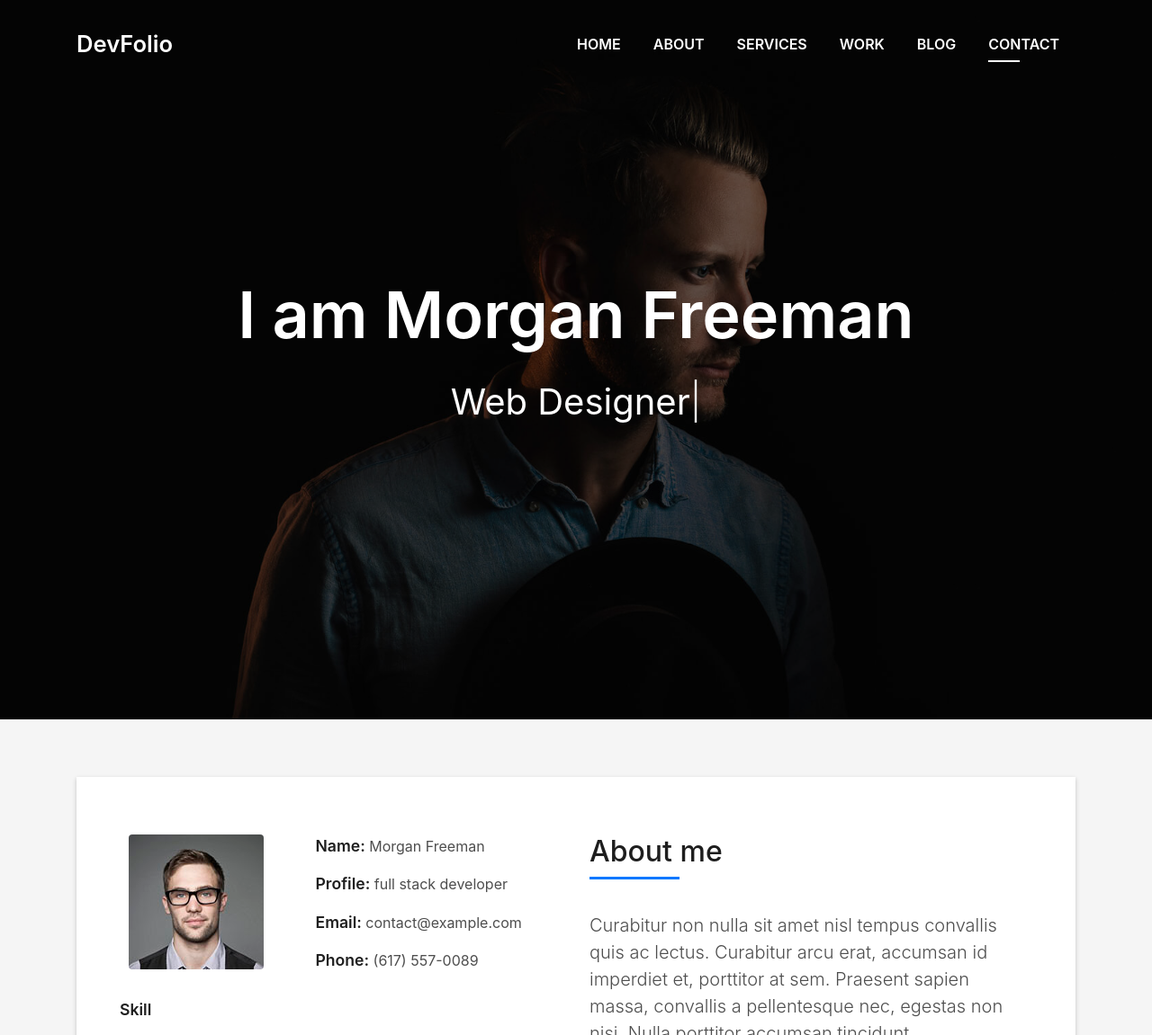
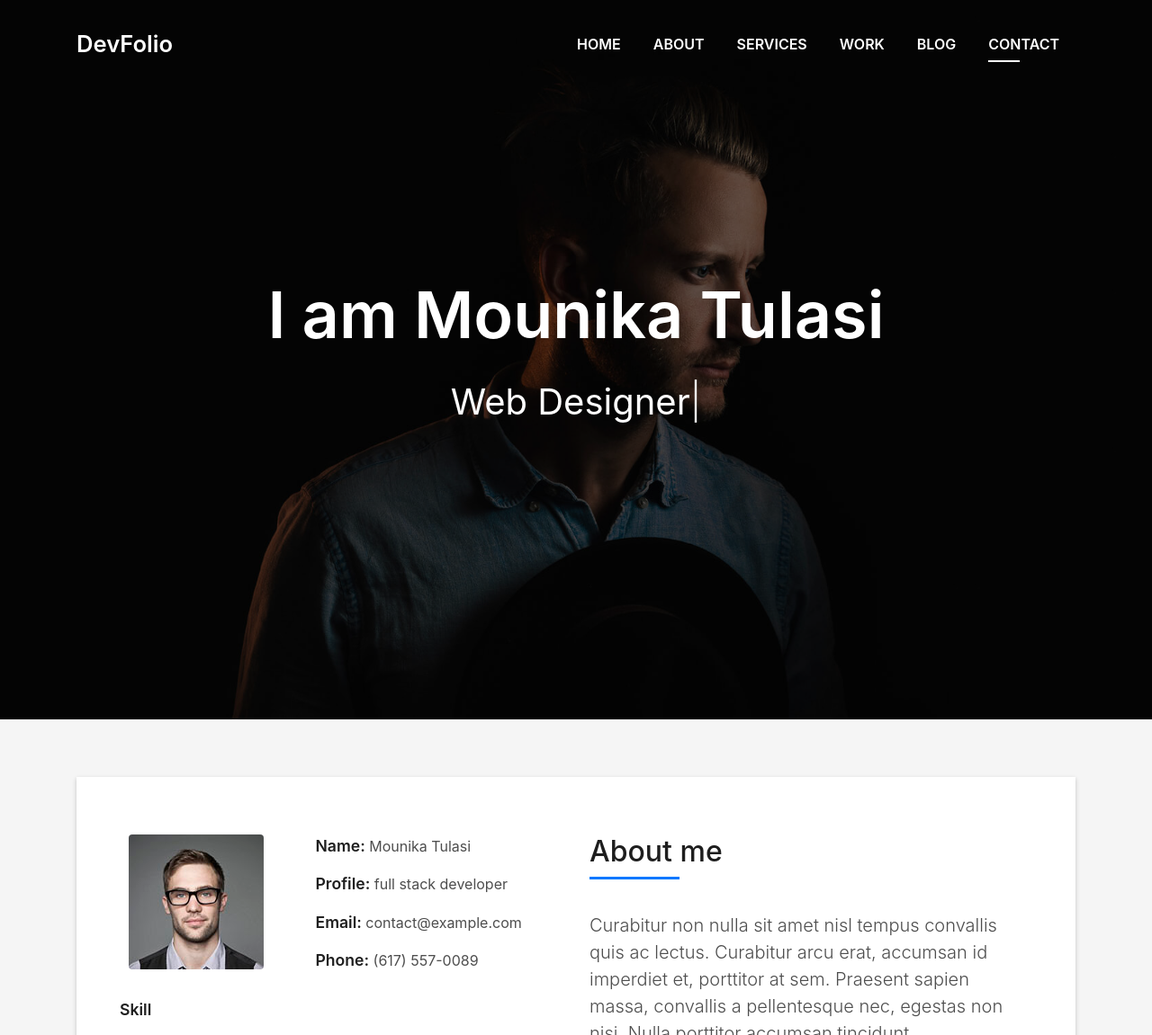
Before and after one commit to mounikatulasi332/mounikatulasi332.github.io, a plain HTML site: page index.html in a window 1280 px wide. Shown: the top 1151 px of the page at 90% size. Drawn offline with Linux system fonts and the light colour scheme; files whose address does not match are found by name.

Commit message:
Update index.html

```diff
--- a/index.html
+++ b/index.html
@@ -77,7 +77,7 @@
       <div class="table-cell">
         <div class="container">
           <!--<p class="display-6 color-d">Hello, world!</p>-->
-          <h1 class="intro-title mb-4">I am Morgan Freeman</h1>
+          <h1 class="intro-title mb-4">I am Mounika Tulasi</h1>
           <p class="intro-subtitle"><span class="text-slider-items">CEO DevFolio,Web Developer,Web Designer,Frontend Developer,Graphic Designer</span><strong class="text-slider"></strong></p>
           <!-- <p class="pt-3"><a class="btn btn-primary btn js-scroll px-4" href="#about" role="button">Learn More</a></p> -->
         </div>
@@ -101,7 +101,7 @@
                   </div>
                   <div class="col-sm-6 col-md-7">
                     <div class="about-info">
-                      <p><span class="title-s">Name: </span> <span>Morgan Freeman</span></p>
+                      <p><span class="title-s">Name: </span> <span>Mounika Tulasi</span></p>
                       <p><span class="title-s">Profile: </span> <span>full stack developer</span></p>
                       <p><span class="title-s">Email: </span> <span>contact@example.com</span></p>
                       <p><span class="title-s">Phone: </span> <span>(617) 557-0089</span></p>
```
